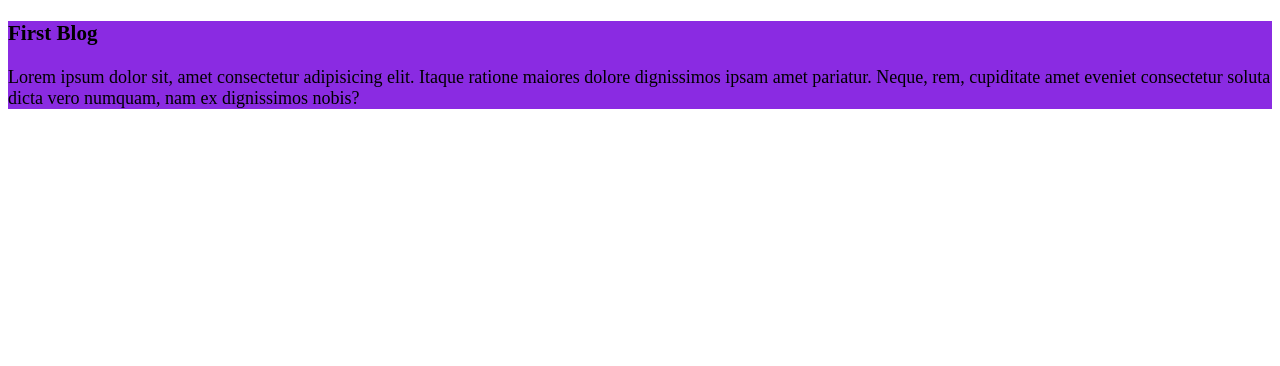
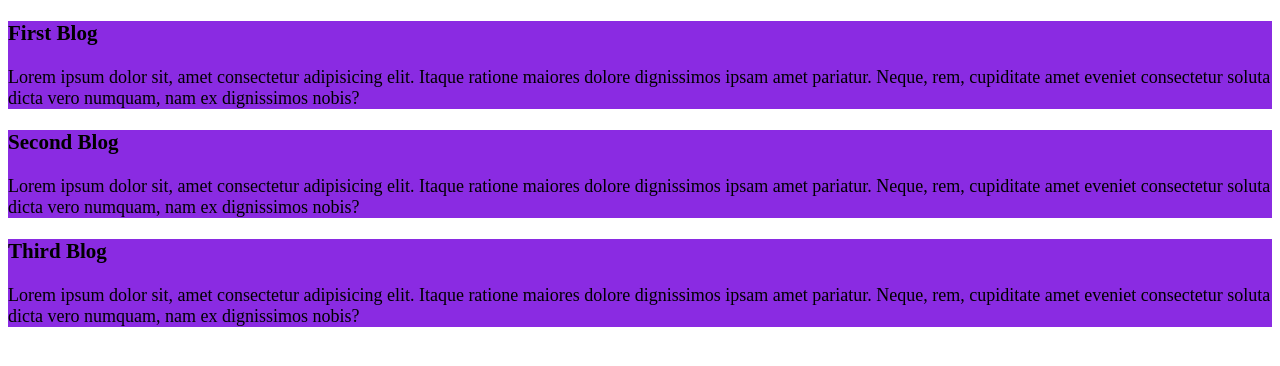
Before and after one commit to almomen535/My-first-repo, a plain HTML site: page index.html in a window 1280 px wide. Drawn offline with Linux system fonts and the light colour scheme.

Commit message:
added second and third blog

```diff
--- a/index.html
+++ b/index.html
@@ -17,5 +17,16 @@
         <p id="m">Lorem ipsum dolor sit, amet consectetur adipisicing elit. Itaque ratione maiores dolore dignissimos ipsam amet pariatur. Neque, rem, cupiditate amet eveniet consectetur soluta dicta vero numquam, nam ex dignissimos nobis?</p>
 
     </div>
+    <div class="S">
+        <h3>Second Blog</h3>
+        <p id="n">Lorem ipsum dolor sit, amet consectetur adipisicing elit. Itaque ratione maiores dolore dignissimos ipsam amet pariatur. Neque, rem, cupiditate amet eveniet consectetur soluta dicta vero numquam, nam ex dignissimos nobis?</p>
+
+    </div>
+    <div class="T">
+        <h3>Third Blog</h3>
+        <p id="o">Lorem ipsum dolor sit, amet consectetur adipisicing elit. Itaque ratione maiores dolore dignissimos ipsam amet pariatur. Neque, rem, cupiditate amet eveniet consectetur soluta dicta vero numquam, nam ex dignissimos nobis?</p>
+
+    </div>
+
 </body>
 </html>
--- a/style.css/blog.css
+++ b/style.css/blog.css
@@ -1,4 +1,4 @@
-.F{
+div{
     background-color: blueviolet;
     margin-bottom: 8;
     font-size: large;
```
